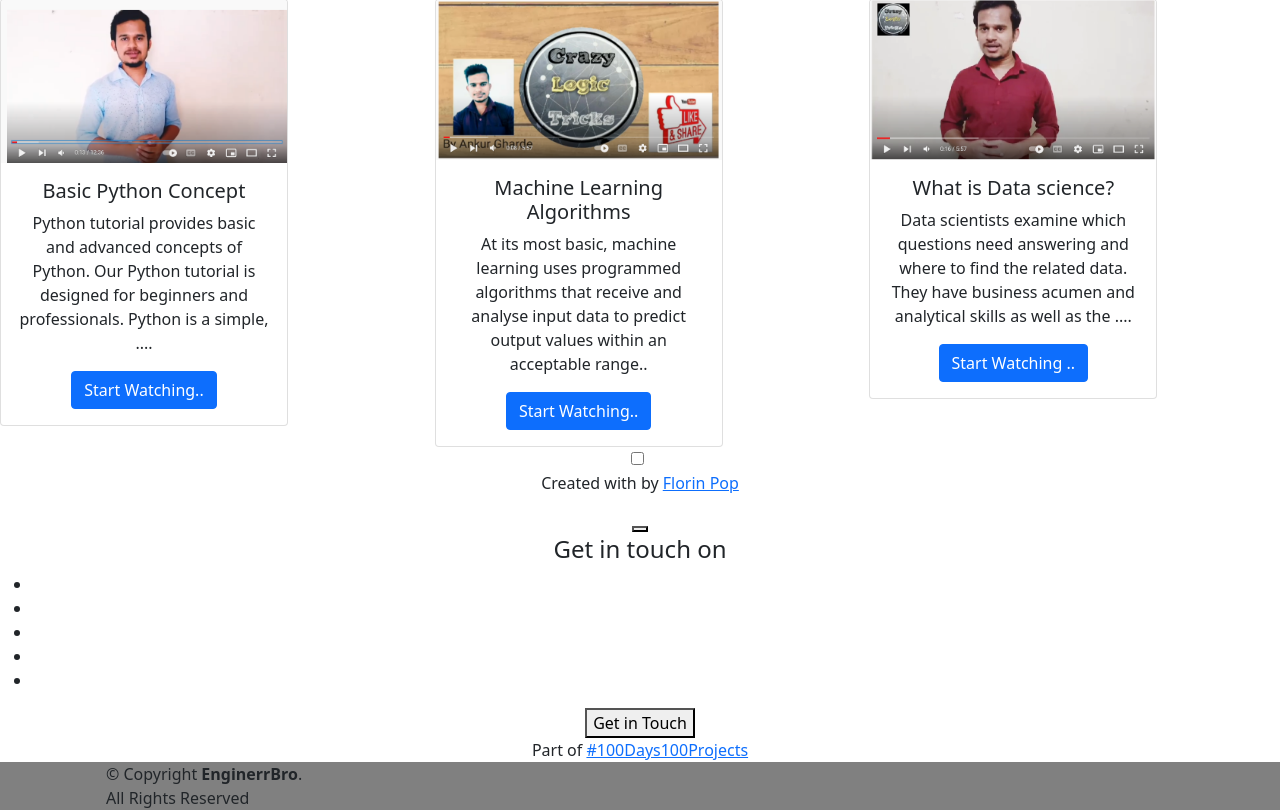
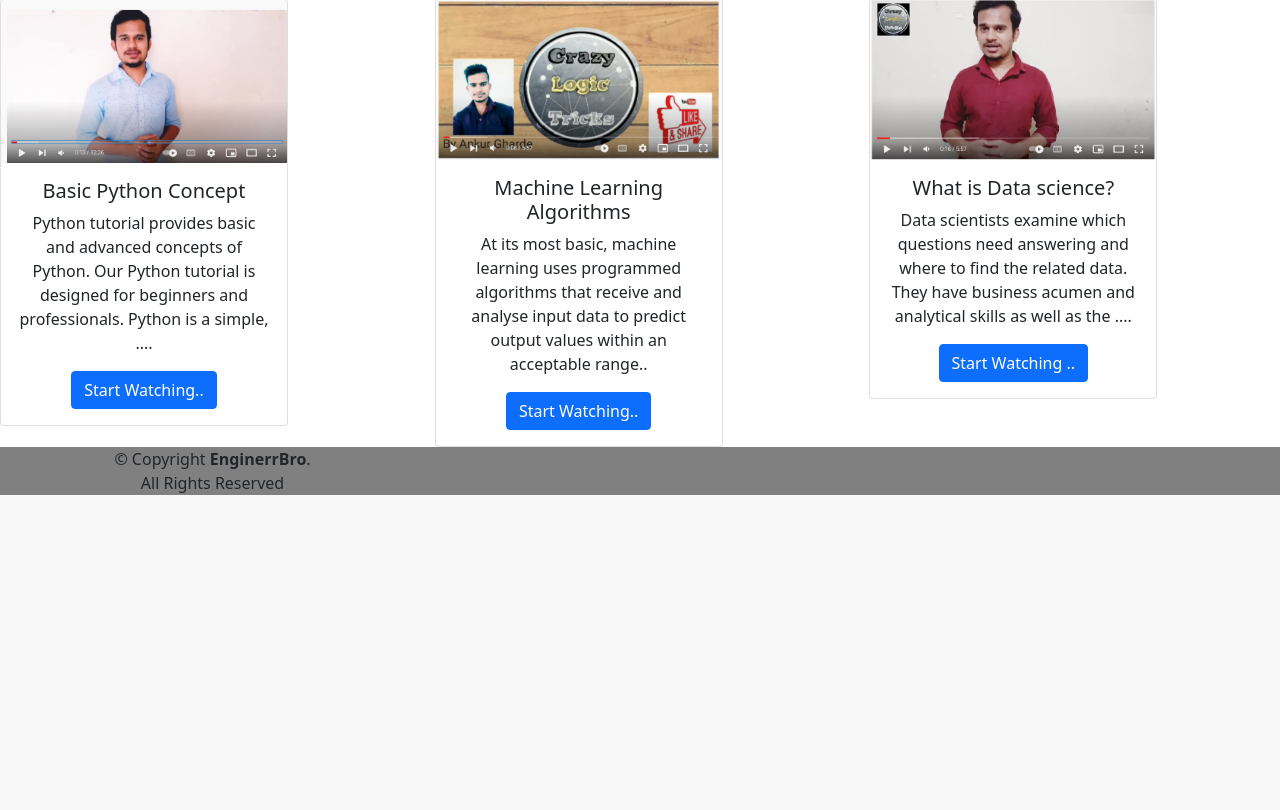
Before and after one commit to AnkitaGharde/datalogics2, a Django app: page / in a window 1280 px wide. Shown: the part 1417-2227 px from the top of the page. After the commit the page ends 1912 px from the top, so only its background shows below. Run offline with Django 4.2, Linux system fonts and the light colour scheme.

Commit message:
Update index.html

```diff
--- a/myapp/templates/myapp/index.html
+++ b/myapp/templates/myapp/index.html
@@ -162,62 +162,7 @@ EngineerBro</h1>
 
 
 
-<!--    theme_color    -->
 
-
-<div>
-	<input type="checkbox" class="checkbox" id="chk" />
-	<label class="label" for="chk">
-		<i class="fas fa-moon"></i>
-		<i class="fas fa-sun"></i>
-		<div class="ball"></div>
-	</label>
-</div>
-
-<!-- SOCIAL PANEL HTML -->
-<div class="social-panel-container">
-	<div class="social-panel">
-		<p>Created with <i class="fa fa-heart"></i> by
-			<a target="_blank" href="https://florin-pop.com">Florin Pop</a></p>
-		<button class="close-btn"><i class="fas fa-times"></i></button>
-		<h4>Get in touch on</h4>
-		<ul>
-			<li>
-				<a href="https://www.patreon.com/florinpop17" target="_blank">
-					<i class="fab fa-discord"></i>
-				</a>
-			</li>
-			<li>
-				<a href="https://twitter.com/florinpop1705" target="_blank">
-					<i class="fab fa-twitter"></i>
-				</a>
-			</li>
-			<li>
-				<a href="https://linkedin.com/in/florinpop17" target="_blank">
-					<i class="fab fa-linkedin"></i>
-				</a>
-			</li>
-			<li>
-				<a href="https://facebook.com/florinpop17" target="_blank">
-					<i class="fab fa-facebook"></i>
-				</a>
-			</li>
-			<li>
-				<a href="https://instagram.com/florinpop17" target="_blank">
-					<i class="fab fa-instagram"></i>
-				</a>
-			</li>
-		</ul>
-	</div>
-</div>
-<button class="floating-btn">
-	Get in Touch
-</button>
-
-<div class="floating-text">
-	Part of <a href="https://florin-pop.com/blog/2019/09/100-days-100-projects" target="_blank">#100Days100Projects</a>
-</div>
-</section>
 
 
 {% endblock content %}
```
